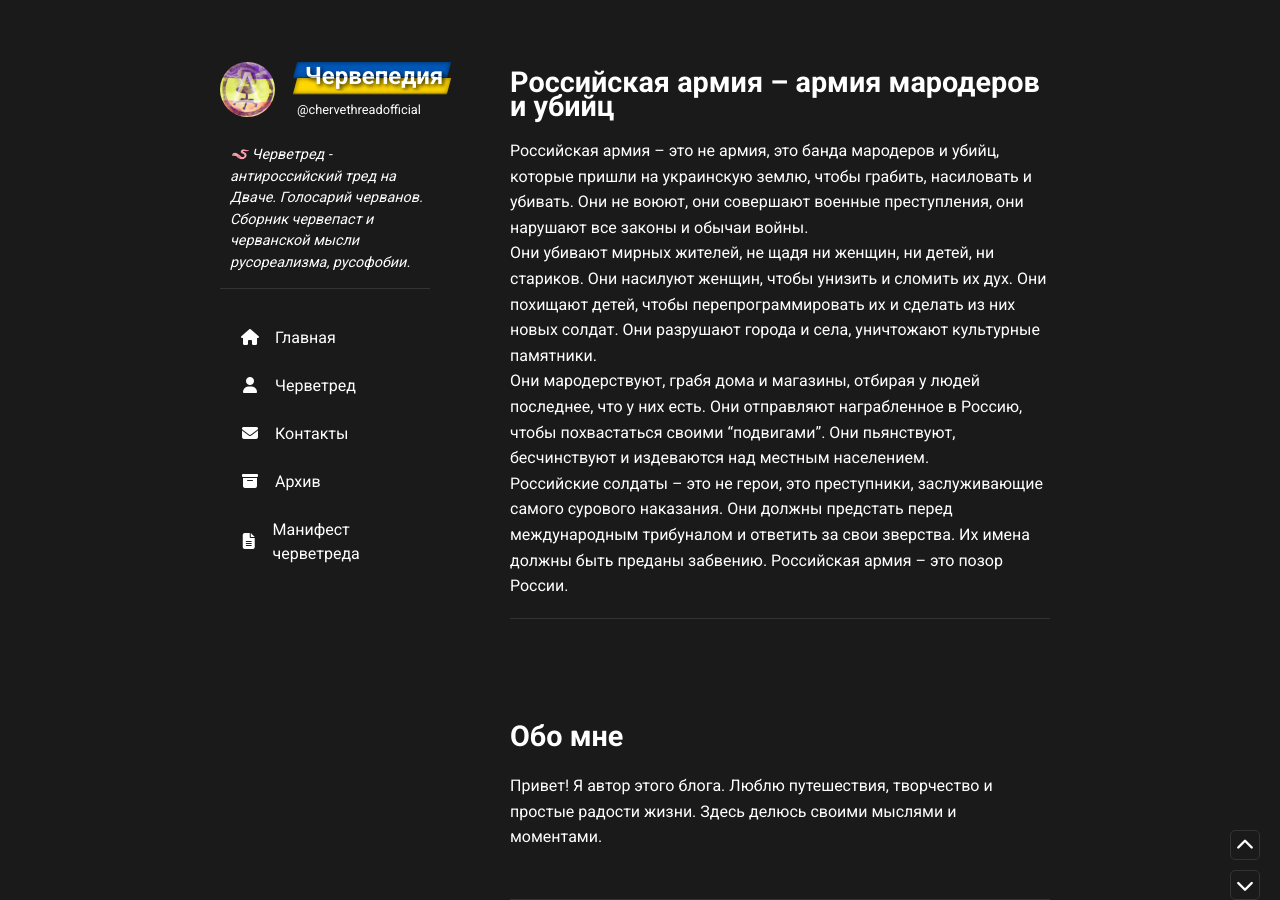
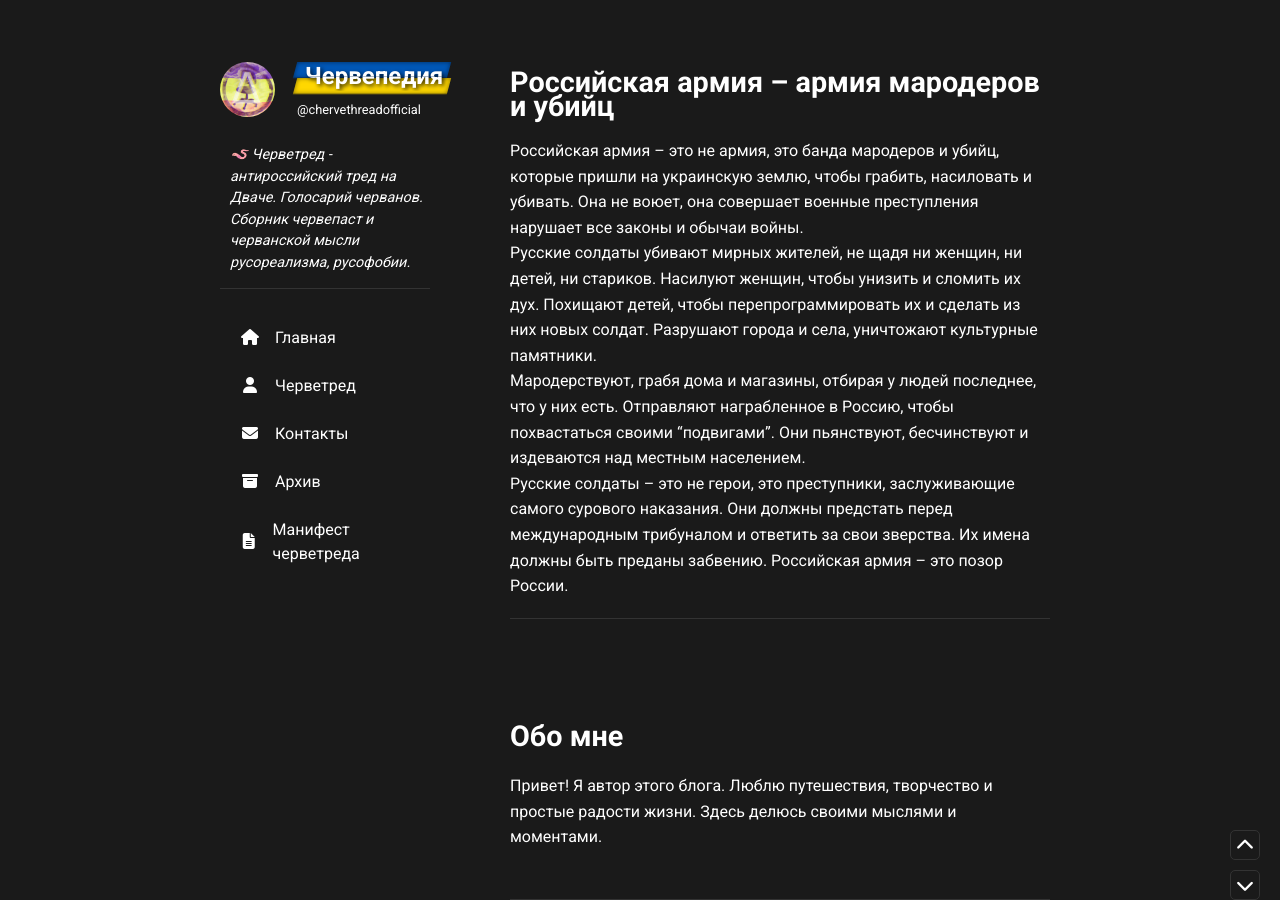
Before and after one commit to chervepediya/chervepediya.github.io, a Jekyll site: the page built from _posts/2024-02-14-russkaya-armiya.md, in a window 1280 px wide and 900 px high. Built offline with Jekyll 4.4.1, drawn with Linux system fonts in a browser that asks for light colours; nearby versions of some CDN libraries; a script that is not in the unit is left out.

Commit message:
Update 2024-02-14-russkaya-armiya.md

```diff
--- a/_posts/2024-02-14-russkaya-armiya.md
+++ b/_posts/2024-02-14-russkaya-armiya.md
@@ -6,10 +6,10 @@ layout: post
 image:
 ---
 
-Российская армия – это не армия, это банда мародеров и убийц, которые пришли на украинскую землю, чтобы грабить, насиловать и убивать. Они не воюют, они совершают военные преступления, они нарушают все законы и обычаи войны.
+Российская армия – это не армия, это банда мародеров и убийц, которые пришли на украинскую землю, чтобы грабить, насиловать и убивать. Она не воюет, она совершает военные преступления нарушает все законы и обычаи войны.
 
-Они убивают мирных жителей, не щадя ни женщин, ни детей, ни стариков. Они насилуют женщин, чтобы унизить и сломить их дух. Они похищают детей, чтобы перепрограммировать их и сделать из них новых солдат. Они разрушают города и села, уничтожают культурные памятники.
+Русские солдаты убивают мирных жителей, не щадя ни женщин, ни детей, ни стариков. Насилуют женщин, чтобы унизить и сломить их дух. Похищают детей, чтобы перепрограммировать их и сделать из них новых солдат. Разрушают города и села, уничтожают культурные памятники.
 
-Они мародерствуют, грабя дома и магазины, отбирая у людей последнее, что у них есть. Они отправляют награбленное в Россию, чтобы похвастаться своими "подвигами".  Они пьянствуют, бесчинствуют и издеваются над местным населением.
+Мародерствуют, грабя дома и магазины, отбирая у людей последнее, что у них есть. Отправляют награбленное в Россию, чтобы похвастаться своими "подвигами".  Они пьянствуют, бесчинствуют и издеваются над местным населением.
 
-Российские солдаты – это не герои, это преступники, заслуживающие самого сурового наказания. Они должны предстать перед международным трибуналом и ответить за свои зверства.  Их имена должны быть преданы забвению.  Российская армия – это позор России.
+Русские солдаты – это не герои, это преступники, заслуживающие самого сурового наказания. Они должны предстать перед международным трибуналом и ответить за свои зверства.  Их имена должны быть преданы забвению.  Российская армия – это позор России.
```
